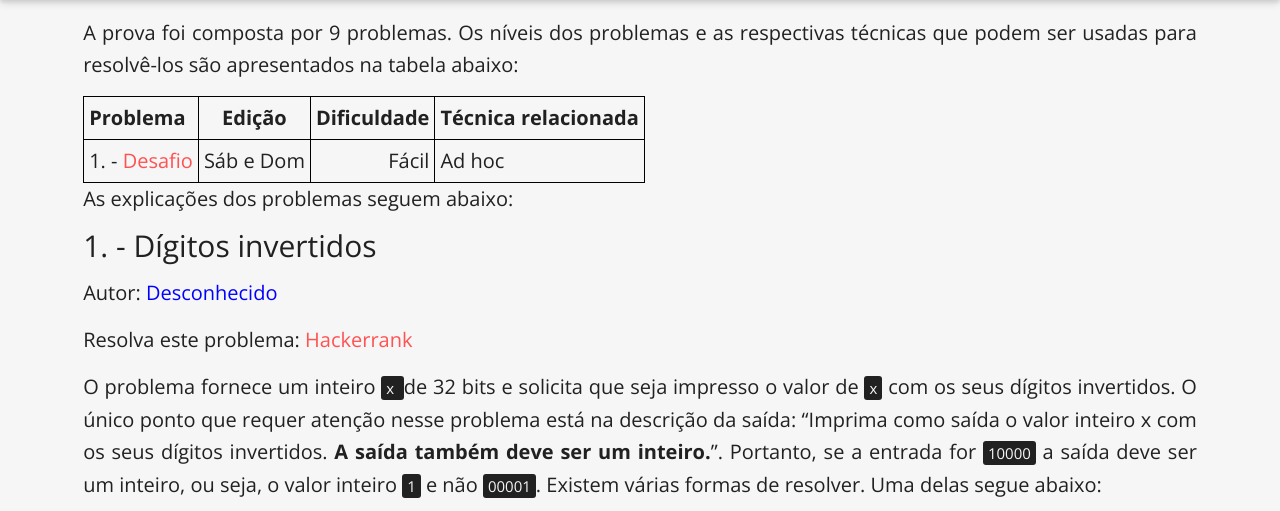
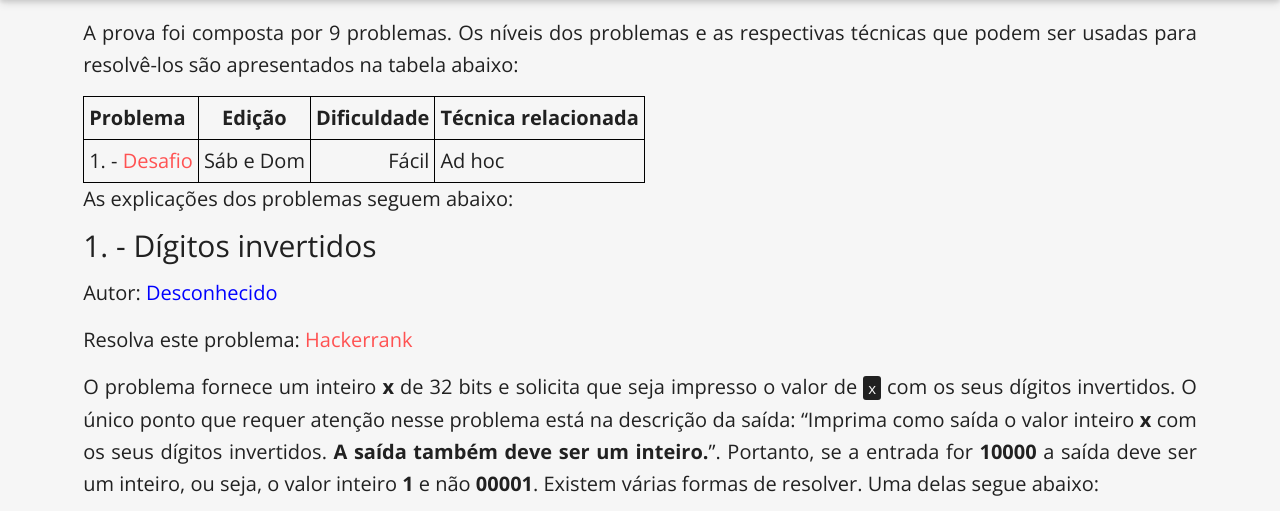
Before and after one commit to wellvolks/wellvolks.github.io, a Jekyll site: the page built from _posts/2021-03-06-1-avaliacao-online-gogeo.md, in a window 1280 px wide and 900 px high, scrolled down 586 px, cut to the strip 0-511 px from the top of the window. Built offline with Jekyll 4.4.1, drawn with Linux system fonts in a browser that asks for light colours; nearby versions of some CDN libraries; some web fonts are replaced; comment, search, counter and statistics services are not loaded.

```diff
--- a/_includes/analises/gogeoEd01/digitos_invertidos.md
+++ b/_includes/analises/gogeoEd01/digitos_invertidos.md
@@ -5,8 +5,8 @@ Autor: <font color = "blue">Desconhecido</font>
 
 Resolva este problema: [Hackerrank][hackerrank-e]{:target="_blank"}
 
-O problema fornece um inteiro <code> x </code> de 32 bits e solicita que seja impresso o valor de <code>x</code> com os seus dígitos invertidos.
-O único ponto que requer atenção nesse problema está na descrição da saída: "Imprima como saída o valor inteiro x com os seus dígitos invertidos. **A saída também deve ser um inteiro.**". Portanto, se a entrada for <code>10000</code> a saída deve ser um inteiro, ou seja, o valor inteiro <code>1</code> e não <code>00001</code>.
+O problema fornece um inteiro <b>x</b> de 32 bits e solicita que seja impresso o valor de <code>x</code> com os seus dígitos invertidos.
+O único ponto que requer atenção nesse problema está na descrição da saída: "Imprima como saída o valor inteiro <b>x</b> com os seus dígitos invertidos. **A saída também deve ser um inteiro.**". Portanto, se a entrada for <b>10000</b> a saída deve ser um inteiro, ou seja, o valor inteiro <b>1</b> e não <b>00001</b>.
 Existem várias formas de resolver. Uma delas segue abaixo:
 
 {% gist wellvolks/981f7d8e781a9ac7a7a83cf569405eb6 welton_digitos_invertidos.cpp %}
```
